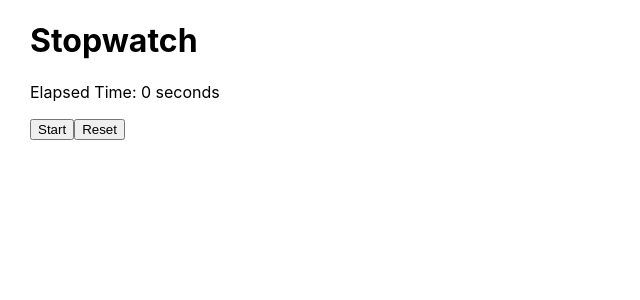
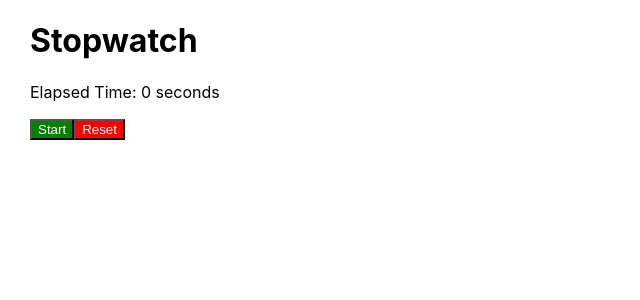
Before and after one commit to AndreiDudenkov/myapp, a React (Create React App) app: page / in a window 1280 px wide. Shown: the top 300 px of the page, without its empty margins (0-640 px from the left). Built offline with nearby package versions, Linux system fonts and the light colour scheme.

Commit message:
stopwatch css

```diff
--- a/src/components/Stopwatch/Stopwatch.tsx
+++ b/src/components/Stopwatch/Stopwatch.tsx
@@ -31,8 +31,8 @@ export const Stopwatch = () => {
         <div>
             <h1>Stopwatch</h1>
             <p>Elapsed Time: {time} seconds</p>
-            <button onClick={handleStartStop}>{isRunning ? 'Stop' : 'Start'}</button>
-            <button onClick={handleReset}>Reset</button>
+            <button onClick={handleStartStop} style={{ backgroundColor: 'green', color: 'white' }}>{isRunning ? 'Stop' : 'Start'}</button>
+            <button onClick={handleReset} style={{ backgroundColor: 'red', color: 'white' }}>Reset</button>
         </div>
     );
 }
```
